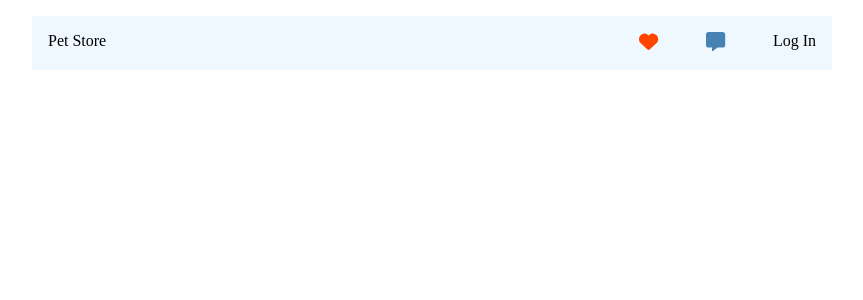
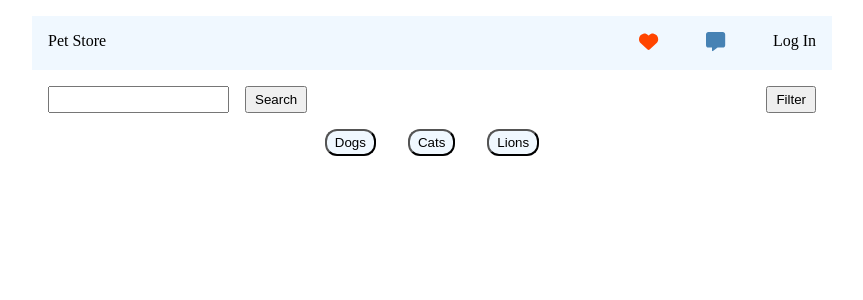
Before and after one commit to yash7xm/pet-store, a React (Vite) app: page / in a window 1280 px wide. Shown: the top 300 px of the page, without its empty margins (208-1071 px from the left). Built offline with nearby package versions, Linux system fonts and the light colour scheme.

Commit message:
display features added

```diff
--- /dev/null
+++ b/src/Components/Display.jsx
@@ -0,0 +1,24 @@
+import "../assets/Styles/Display.css"
+
+const Display = () => {
+    return (
+        <div className="display">
+            <div className="sort">
+                <div className="search">
+                    <input type="text" />
+                    <button>Search</button>
+                </div>
+                <div className="filter">
+                    <button>Filter</button>
+                </div>
+            </div>
+            <div className="category">
+                <button>Dogs</button>
+                <button>Cats</button>
+                <button>Lions</button>
+            </div>
+        </div>
+    )
+}
+
+export default Display;
--- /dev/null
+++ b/src/assets/Styles/Display.css
@@ -0,0 +1,31 @@
+.display {
+    width: 800px;
+}
+
+.sort {
+    display: flex;
+    justify-content: space-between;
+    padding: 0rem 1rem;
+}
+
+.search {
+    display: flex;
+    gap: 1rem;
+}
+
+button {
+    padding: 0.25rem 0.5rem;
+}
+
+
+.category {
+    display: flex;
+    justify-content: center;
+    gap: 2rem;
+    margin: 1rem;
+}
+
+.category  button {
+    background-color: aliceblue;
+    border-radius: 12px;
+}
--- a/src/index.css
+++ b/src/index.css
@@ -6,6 +6,8 @@
 
 .app {
   display: flex;
+  flex-direction: column;
   justify-content: center;
+  align-items: center;
   width: 100vw;
 }
--- a/src/main.jsx
+++ b/src/main.jsx
@@ -2,11 +2,13 @@ import React from "react";
 import ReactDOM from "react-dom/client";
 import "./index.css";
 import Header from "./Components/Header.jsx";
+import Display from "./Components/Display.jsx";
 
 const App = () => {
   return (
     <div className="app">
       <Header />
+      <Display />
     </div>
   );
 };
```
